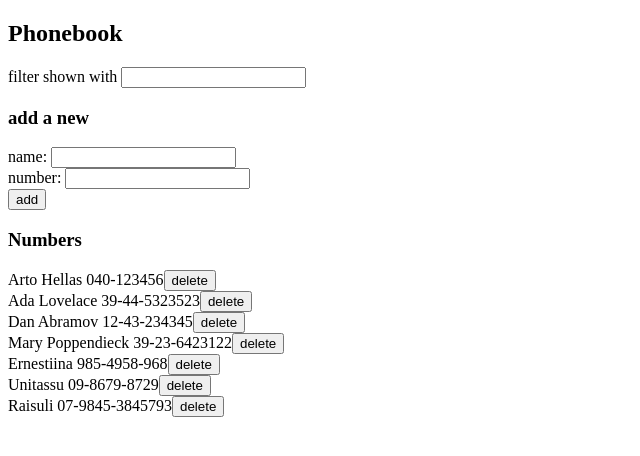
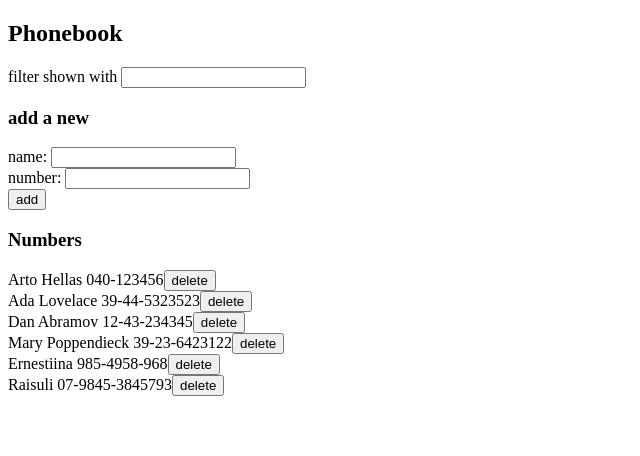
Before and after one commit to SariPollux/fullstack, a React (Create React App) app in the folder osa2/puhelinluettelo/: page / in a window 1280 px wide. Shown: the top 456 px of the page, without its empty margins (0-640 px from the left). Built offline with nearby package versions, Linux system fonts and the light colour scheme; data requests are answered from the project's data file.

Commit message:
Tehtävä 2.17: puhelinluettelo step9 tehty eteenpäin

```diff
--- a/osa2/puhelinluettelo/db.json
+++ b/osa2/puhelinluettelo/db.json
@@ -26,11 +26,6 @@
       "id": 5
     },
     {
-      "name": "Unitassu",
-      "number": " 09-8679-8729",
-      "id": 6
-    },
-    {
       "name": "Raisuli",
       "number": "07-9845-3845793",
       "id": 7
--- a/osa2/puhelinluettelo/src/App.js
+++ b/osa2/puhelinluettelo/src/App.js
@@ -61,22 +61,24 @@ const App = () => {
   }
   }
 
-const removePerson = (id) => {
-    if (window.confirm(`Delete ${id} ?`)) {
-     personService
-     .remove(id)
-     .then(returnedPerson =>{
-      setPersons(persons.concat(returnedPerson))
-    })
-    }
-  }
-  console.log(removePerson)
+
 
 
   const namesToShow = persons.filter(person => {
     return person.name.toLowerCase().includes(showFiltered.toLowerCase());
   })
 
+
+  const removePerson = id => {
+     if (window.confirm(`Delete ${id} ?`)){
+      personService
+      .remove(id)
+      .then(returnedPerson =>{
+        setPersons(persons.concat(returnedPerson))
+      })
+    console.log(`${id} needs to be removed`)}
+  }
+  console.log(removePerson)
 
   const handleNameChange = (event) => {
     setNewName(event.target.value)
@@ -88,6 +90,7 @@ const removePerson = (id) => {
     console.log(event.target.value);
     setShowFiltered(event.target.value)
   }
+
 
 
   return (
@@ -106,7 +109,9 @@ const removePerson = (id) => {
                   />
 
       <h3>Numbers</h3>
-      <PersonsList namesToShow={namesToShow} />
+      <PersonsList namesToShow={namesToShow}
+                   removePerson={removePerson}
+                   />
     </div> )
 
 }
--- a/osa2/puhelinluettelo/src/components/PersonsList.js
+++ b/osa2/puhelinluettelo/src/components/PersonsList.js
@@ -1,14 +1,19 @@
 import React from 'react'
 
-const Person = (props) => {
-   const {person, removePerson} = props
+
+
+const Person = ({person, removePerson}) => {
+    //const {person, removePerson} = props
+
+    console.log(removePerson)
     return (
     <div>{person.name} {person.number}
        <button onClick={removePerson}>delete</button>
-    </div>)
+    </div>
+    )
 }
 
-const PersonsList = ({namesToShow}) =>
-(namesToShow.map(person => <Person key={person.name} person={person} />))
+const PersonsList = ({namesToShow, removePerson}) =>
+(namesToShow.map(person => <Person key={person.name} person={person} removePerson={() => removePerson(person.name)}/>))
 
 export default PersonsList
--- a/osa2/puhelinluettelo/src/services/persons.js
+++ b/osa2/puhelinluettelo/src/services/persons.js
@@ -10,9 +10,10 @@ const create = newObject => {
     const request = axios.post(baseUrl , newObject)
     return request.then(response => response.data)
 }
-const remove = moveObject => {
-    const request = axios.delete(baseUrl , moveObject)
+const remove =(id) => {
+    const request = axios.delete(`${baseUrl}/${id}`)
     return request.then(response => response.data)
 }
 
+
 export default {getAll, create, remove}
```
